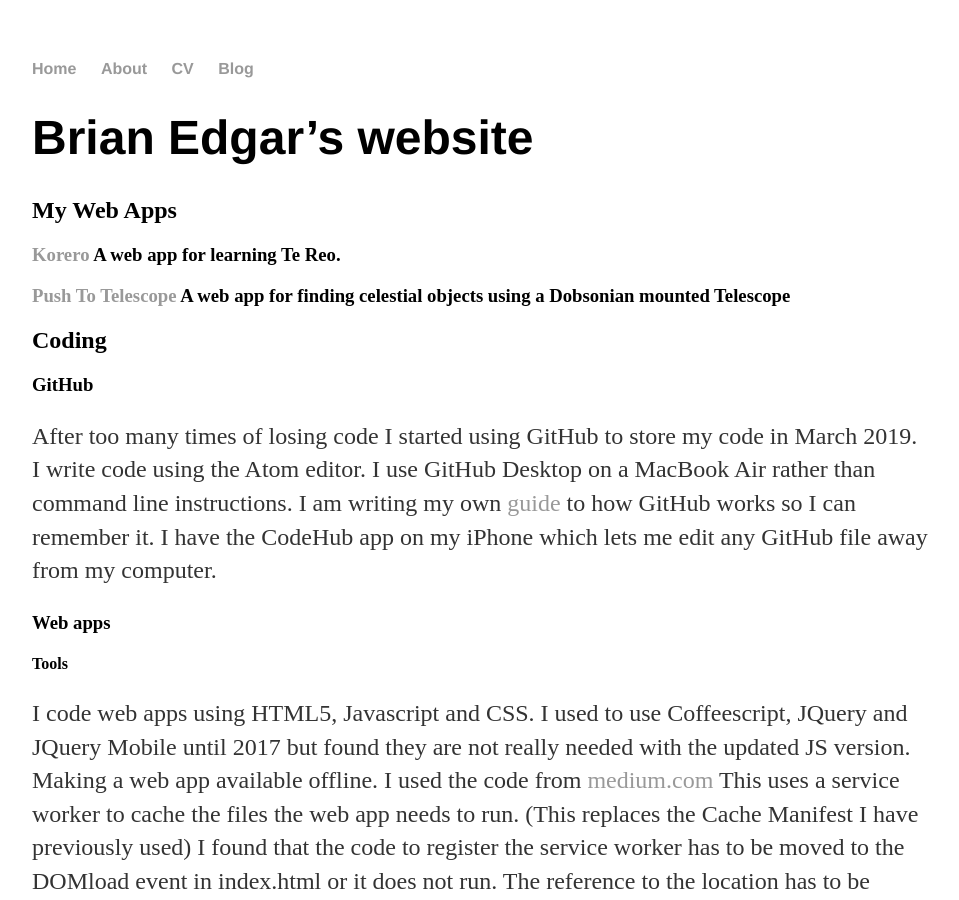
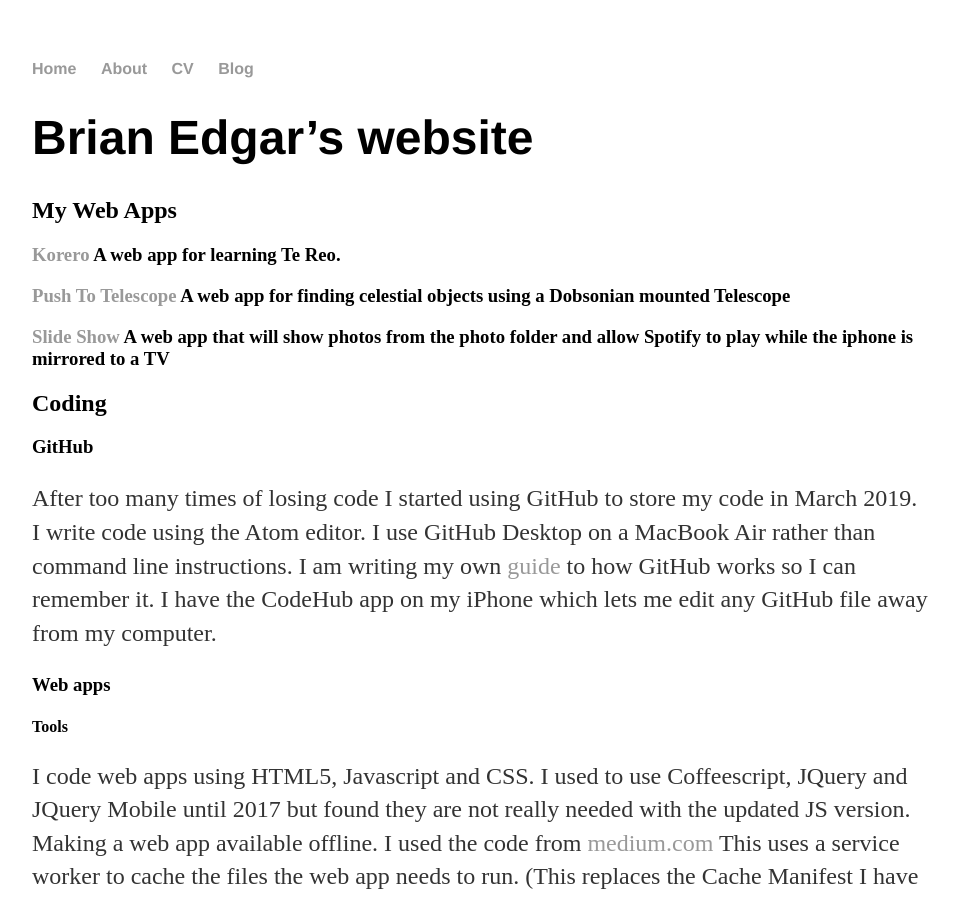
Before and after one commit to bwedgar/bwedgar.github.io, a Jekyll site: the page built from index.md, in a window 1280 px wide and 900 px high. Shown: the whole window, without its empty margins (160-1119 px from the left). Built offline with Jekyll 4.4.1, drawn with Linux system fonts in a browser that asks for light colours.

Commit message:
Update index.md

```diff
--- a/index.md
+++ b/index.md
@@ -9,6 +9,7 @@ layout: default
 ## My Web Apps
 ### [Korero](https://bwedgar.github.io/korero) A web app for learning Te Reo.
 ### [Push To Telescope](https://bwedgar.github.io/PushToTelescope) A web app for finding celestial objects using a Dobsonian mounted Telescope
+### [Slide Show](https://bwedgar.github.io/SlideShow) A web app that will show photos from the photo folder and allow Spotify to play while the iphone is mirrored to a TV
 
 ## Coding
 ###  GitHub
```
